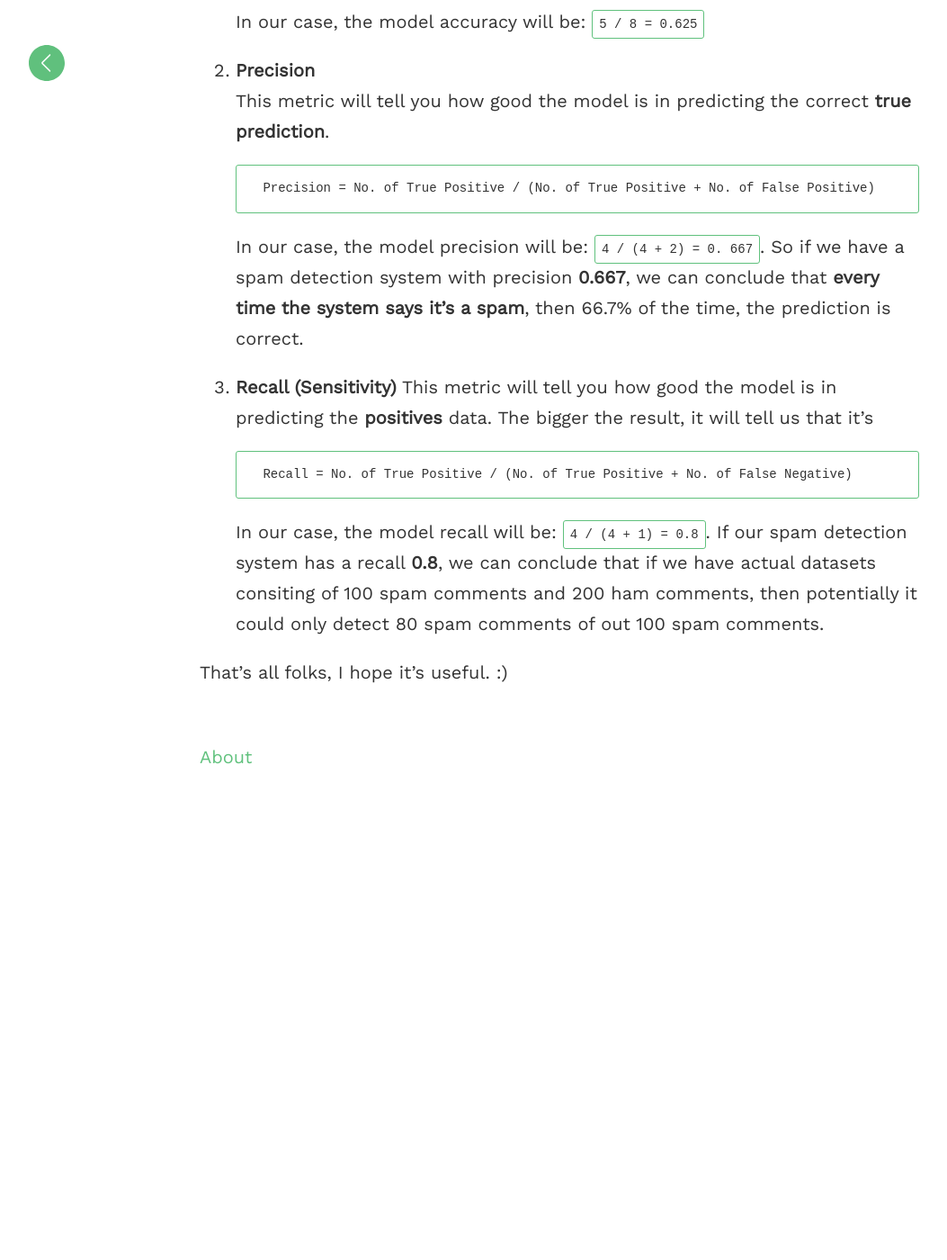
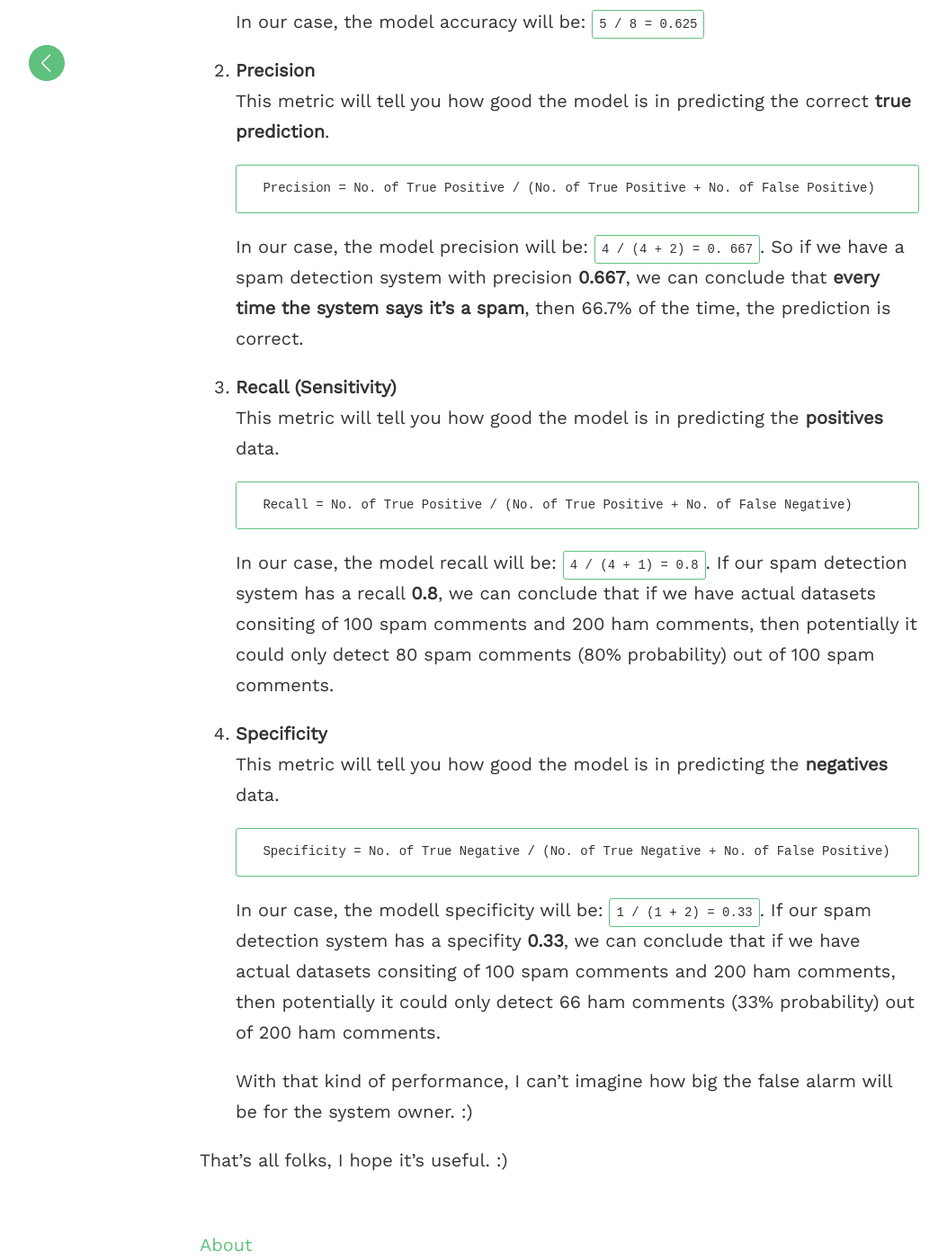
Before and after one commit to hafizbadrie/hafizbadrie.github.io, a Jekyll site: the page built from _posts/2016-11-20-confusion-matrix.markdown, in a window 1280 px wide and 1400 px high, scrolled down 1583 px. Shown: the whole window at 90% size, without its empty margins (18-1071 px from the left). Built offline with Jekyll 4.4.1, drawn with Linux system fonts in a browser that asks for light colours; before the commit the page ends 2441 px from its top, so only the background shows below that.

Commit message:
Added 'specifity' section for latest post

````diff
--- a/_posts/2016-11-20-confusion-matrix.markdown
+++ b/_posts/2016-11-20-confusion-matrix.markdown
@@ -77,7 +77,6 @@ Since we already have the result of the test, now it's time for the metrics.
 
 3. **Recall (Sensitivity)**
   This metric will tell you how good the model is in predicting the **positives** data.
-  The bigger the result, it will tell us that it's
 
     ```
     Recall = No. of True Positive / (No. of True Positive + No. of False Negative)
@@ -86,6 +85,20 @@ Since we already have the result of the test, now it's time for the metrics.
     In our case, the model recall will be: `4 / (4 + 1) = 0.8`.
     If our spam detection system has a recall **0.8**,
     we can conclude that if we have actual datasets consiting of 100 spam comments and 200 ham comments,
-    then potentially it could only detect 80 spam comments of out 100 spam comments.
+    then potentially it could only detect 80 spam comments (80% probability) out of 100 spam comments.
+
+4. **Specificity**
+  This metric will tell you how good the model is in predicting the **negatives** data.
+
+    ```
+    Specificity = No. of True Negative / (No. of True Negative + No. of False Positive)
+    ```
+
+    In our case, the modell specificity will be: `1 / (1 + 2) = 0.33`.
+    If our spam detection system has a specifity **0.33**,
+    we can conclude that if we have actual datasets consiting of 100 spam comments and 200 ham comments,
+    then potentially it could only detect 66 ham comments (33% probability) out of 200 ham comments.
+
+    With that kind of performance, I can't imagine how big the false alarm will be for the system owner. :)
 
 That's all folks, I hope it's useful. :)
````
